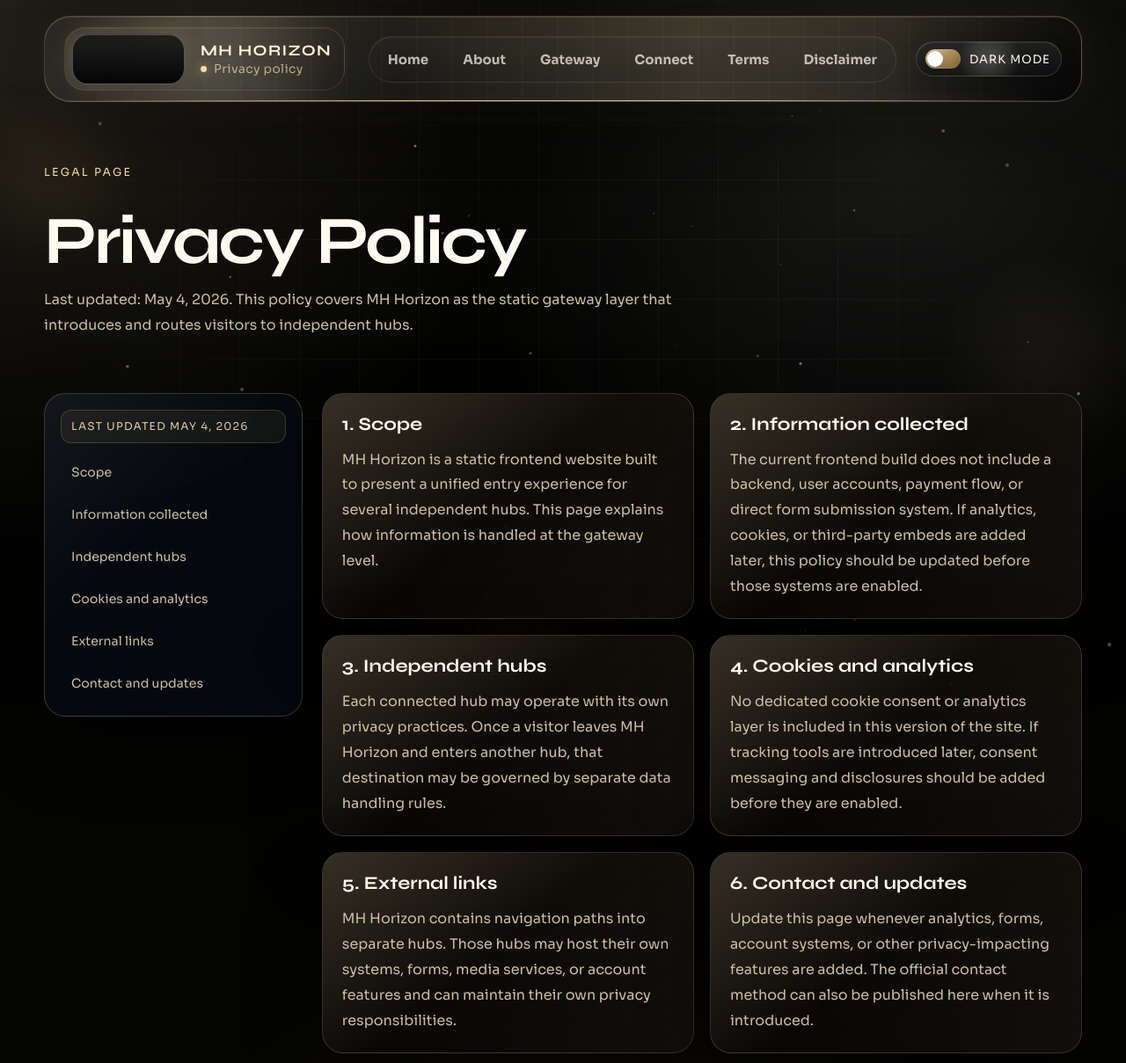
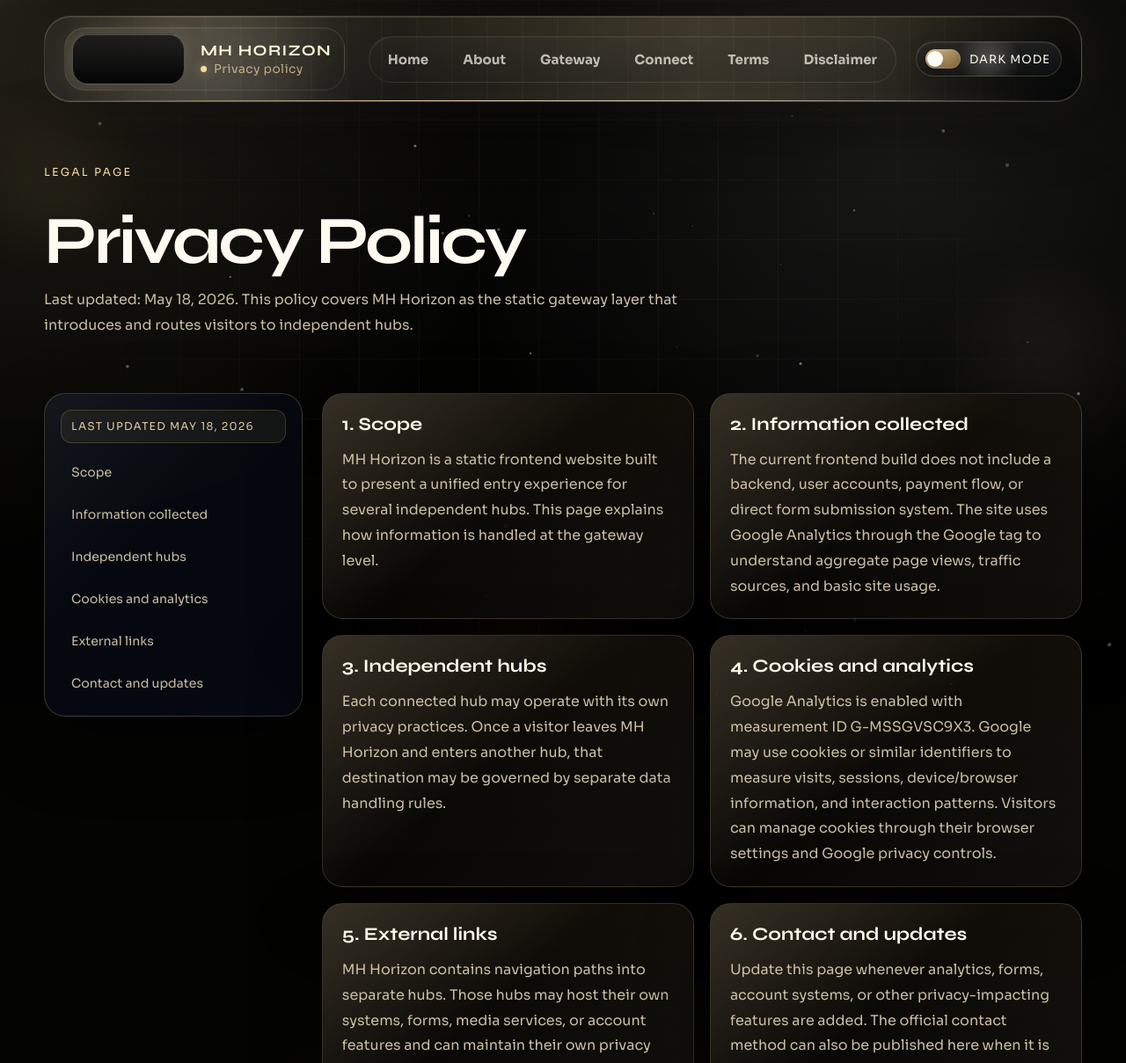
Before and after one commit to shivam-pandey12/mhhorizon, a website: page privacy.html in a window 1280 px wide. Shown: the top 1209 px of the page at 88% size. Drawn offline with Linux system fonts and the light colour scheme.

Commit message:
Add Google Analytics and hosting-ready updates

```diff
--- a/404.html
+++ b/404.html
@@ -35,6 +35,15 @@
       document.documentElement.dataset.theme =
         localStorage.getItem("mh-horizon-theme") || "dark";
       document.documentElement.classList.add("is-preload");
+    </script>
+    <!-- Google tag (gtag.js) -->
+    <script async src="https://www.googletagmanager.com/gtag/js?id=G-MSSGVSC9X3"></script>
+    <script>
+      window.dataLayer = window.dataLayer || [];
+      function gtag(){dataLayer.push(arguments);}
+      gtag('js', new Date());
+
+      gtag('config', 'G-MSSGVSC9X3');
     </script>
     <link rel="icon" type="image/png" href="favicon.png" />
     <link rel="apple-touch-icon" href="favicon.png" />
--- a/privacy.html
+++ b/privacy.html
@@ -34,6 +34,15 @@
       document.documentElement.dataset.theme =
         localStorage.getItem("mh-horizon-theme") || "dark";
       document.documentElement.classList.add("is-preload");
+    </script>
+    <!-- Google tag (gtag.js) -->
+    <script async src="https://www.googletagmanager.com/gtag/js?id=G-MSSGVSC9X3"></script>
+    <script>
+      window.dataLayer = window.dataLayer || [];
+      function gtag(){dataLayer.push(arguments);}
+      gtag('js', new Date());
+
+      gtag('config', 'G-MSSGVSC9X3');
     </script>
     <link rel="icon" type="image/png" href="favicon.png" />
     <link rel="apple-touch-icon" href="favicon.png" />
@@ -98,7 +107,7 @@
             <p class="section-label">Legal page</p>
             <h1 class="page-title">Privacy Policy</h1>
             <p class="page-subtitle">
-              Last updated: May 4, 2026. This policy covers MH Horizon as the
+              Last updated: May 18, 2026. This policy covers MH Horizon as the
               static gateway layer that introduces and routes visitors to
               independent hubs.
             </p>
@@ -107,7 +116,7 @@
 
         <section class="legal-doc section">
           <aside class="legal-toc reveal" aria-label="Privacy policy sections">
-            <span class="legal-updated">Last updated May 4, 2026</span>
+            <span class="legal-updated">Last updated May 18, 2026</span>
             <a href="#privacy-scope">Scope</a>
             <a href="#privacy-data">Information collected</a>
             <a href="#privacy-hubs">Independent hubs</a>
@@ -130,9 +139,9 @@
               <h2>2. Information collected</h2>
               <p>
                 The current frontend build does not include a backend, user
-                accounts, payment flow, or direct form submission system. If
-                analytics, cookies, or third-party embeds are added later, this
-                policy should be updated before those systems are enabled.
+                accounts, payment flow, or direct form submission system. The
+                site uses Google Analytics through the Google tag to understand
+                aggregate page views, traffic sources, and basic site usage.
               </p>
             </article>
 
@@ -148,10 +157,11 @@
             <article class="legal-card reveal" id="privacy-cookies">
               <h2>4. Cookies and analytics</h2>
               <p>
-                No dedicated cookie consent or analytics layer is included in this
-                version of the site. If tracking tools are introduced later,
-                consent messaging and disclosures should be added before they are
-                enabled.
+                Google Analytics is enabled with measurement ID G-MSSGVSC9X3.
+                Google may use cookies or similar identifiers to measure visits,
+                sessions, device/browser information, and interaction patterns.
+                Visitors can manage cookies through their browser settings and
+                Google privacy controls.
               </p>
             </article>
 
```
Also changed, not shown: about.html (+9 -0 lines), connect.html (+9 -0 lines), disclaimer.html (+9 -0 lines), gatewayToHub.html (+9 -0 lines), index.html (+9 -0 lines), siteunderconstruction/index.html (+9 -0 lines), siteunderconstruction/maintenance.html (+9 -0 lines), terms.html (+9 -0 lines).
